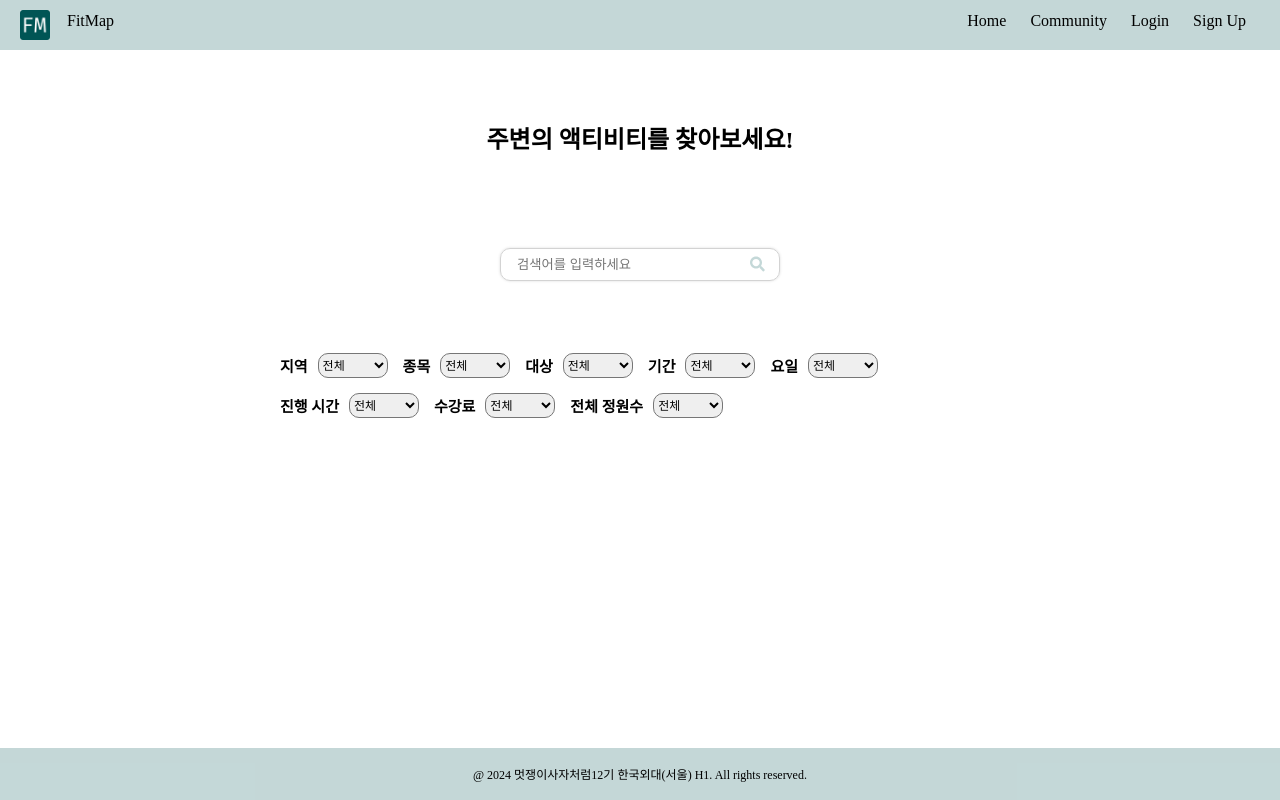
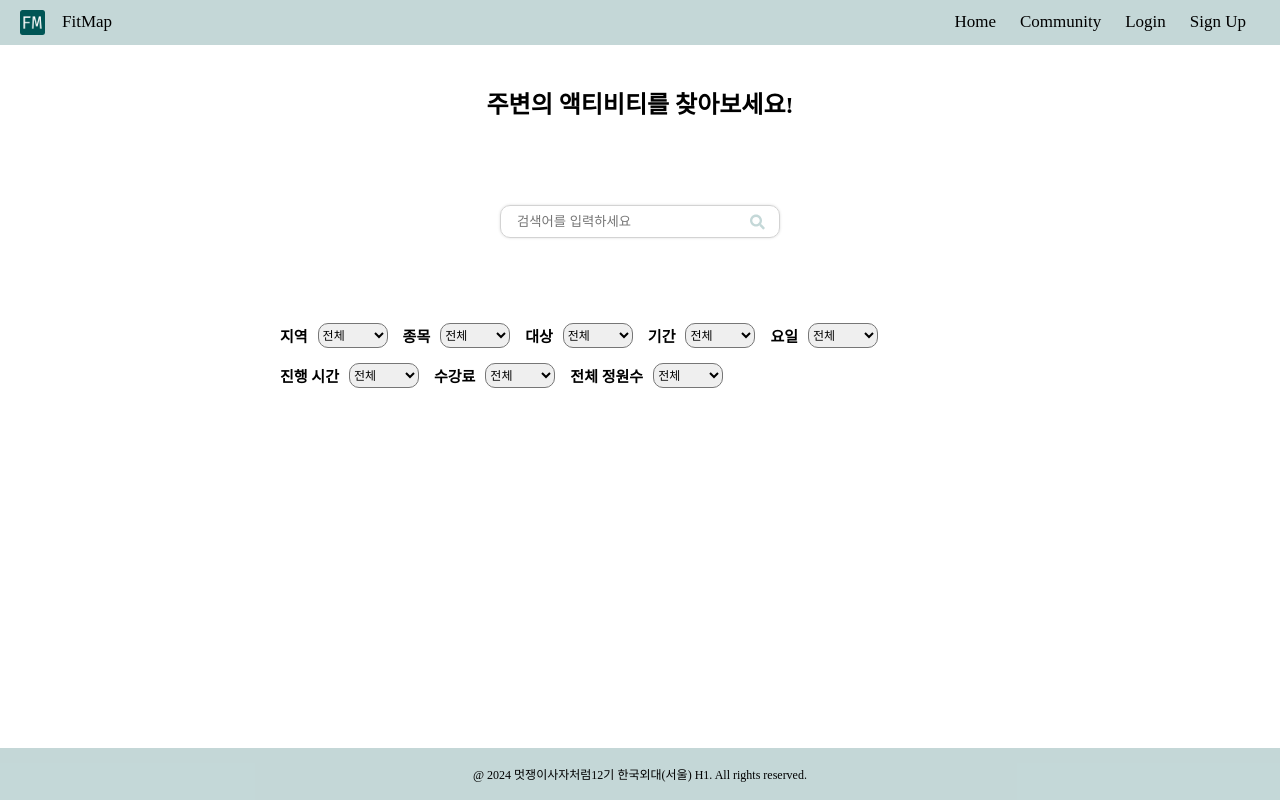
Before and after one commit to CENTRAL-HACKERTON-H1/fitmap_frontend, a React (Vite) app in the folder fitmap/: page / in a window 1280 px wide. Built offline with nearby package versions, Linux system fonts and the light colour scheme.

Commit message:
로그아웃 기능 구현

```diff
--- a/fitmap/src/App.jsx
+++ b/fitmap/src/App.jsx
@@ -7,9 +7,11 @@ import Nav from './MainPage/Nav';
 import Footer from './MainPage/Footer';
 import Community from './Routes/Community';
 import Login from './Routes/Login';
+import { AuthProvider } from '../src/Routes/AuthContext';
 
 function App() {
   return (
+    <AuthProvider>
       <AppContainer>
         <BrowserRouter>
           <GlobalStyle />
@@ -25,6 +27,7 @@ function App() {
           <Footer />
         </BrowserRouter>
       </AppContainer>
+    </AuthProvider>
   );
 }
 
--- a/fitmap/src/MainPage/Filter.styled.jsx
+++ b/fitmap/src/MainPage/Filter.styled.jsx
@@ -6,7 +6,6 @@ export const FilterContainer = styled.div`
   flex-wrap: wrap;
   align-items: baseline;
   width: 90vh;
-  padding: 30px;
   margin: auto;
   gap: 15px;
 `;
--- a/fitmap/src/MainPage/Home.styled.jsx
+++ b/fitmap/src/MainPage/Home.styled.jsx
@@ -6,6 +6,6 @@ export const SloganContainer = styled.div`
   text-align: center;
   font-size: x-large;
   font-weight: 900;
-  padding-top: 70px;
-  padding-bottom: 50px;
+  padding-top: 40px;
+  padding-bottom: 0px;
 `;
--- a/fitmap/src/MainPage/Nav.jsx
+++ b/fitmap/src/MainPage/Nav.jsx
@@ -1,9 +1,11 @@
 /* eslint-disable no-unused-vars */
 import React from 'react';
 import { NavContainer, NavContent, NavLink, StyledLink } from './Nav.styled';
-import { Link } from 'react-router-dom';
+import { useAuth } from '../Routes/AuthContext';
 
 const Nav = () => {
+  const { isLoggedIn, logout } = useAuth();
+
   return (
     <div>
       <NavContainer>
@@ -15,8 +17,16 @@ const Nav = () => {
           <NavLink>
             <StyledLink to="/">Home</StyledLink>
             <StyledLink to="/community">Community</StyledLink>
-            <StyledLink to="/login">Login</StyledLink>
-            <StyledLink to="/signup">Sign Up</StyledLink>
+            {isLoggedIn ? (
+              <StyledLink as="button" onClick={logout}>
+                Logout
+              </StyledLink>
+            ) : (
+              <>
+                <StyledLink to="/login">Login</StyledLink>
+                <StyledLink to="/signup">Sign Up</StyledLink>
+              </>
+            )}
           </NavLink>
         </NavContent>
       </NavContainer>
--- a/fitmap/src/MainPage/Nav.styled.jsx
+++ b/fitmap/src/MainPage/Nav.styled.jsx
@@ -14,14 +14,15 @@ export const NavContent = styled.div`
   gap: 15px;
   margin-right: 10px;
   font-weight: 500;
+  font-size: 17px;
   div {
     padding: 12px;
   }
   img {
     margin-left: 10px;
     margin-right: -20px;
-    width: 30px;
-    height: 30px;
+    width: 25px;
+    height: 25px;
     padding: 10px;
   }
 `;
--- /dev/null
+++ b/fitmap/src/Routes/AuthContext.jsx
@@ -0,0 +1,20 @@
+// 로그인 상태 관리 페이지
+/* eslint-disable no-unused-vars */
+import React, { createContext, useContext, useState } from 'react';
+
+const AuthContext = createContext();
+
+export const AuthProvider = ({ children }) => {
+  const [isLoggedIn, setIsLoggedIn] = useState(false);
+
+  const login = () => setIsLoggedIn(true);
+  const logout = () => setIsLoggedIn(false);
+
+  return (
+    <AuthContext.Provider value={{ isLoggedIn, login, logout }}>
+      {children}
+    </AuthContext.Provider>
+  );
+};
+
+export const useAuth = () => useContext(AuthContext);
--- a/fitmap/src/Routes/Login.jsx
+++ b/fitmap/src/Routes/Login.jsx
@@ -2,6 +2,7 @@
 
 import React, { useState, useEffect } from 'react';
 import axios from 'axios';
+import { FaEye, FaEyeSlash } from 'react-icons/fa';
 
 // Style import
 import {
@@ -22,6 +23,7 @@ import {
 const Login = () => {
   const [id, setId] = useState('');
   const [pw, setPw] = useState('');
+  const [showPw, setShowPw] = useState(false);
 
   const login = async () => {
     try {
@@ -64,13 +66,18 @@ const Login = () => {
             value={id}
             onChange={IdChange}
           />
-
           <InputTitle>비밀번호</InputTitle>
-          <InputContent
-            placeholder="비밀번호를 입력해주세요."
-            value={pw}
-            onChange={PwChange}
-          />
+          <PasswordContainer>
+            <InputContent
+              type={showPw ? 'text' : 'password'}
+              placeholder="비밀번호를 입력해주세요."
+              value={pw}
+              onChange={PwChange}
+            />
+            <ToggleButton onClick={() => setShowPw(!showPw)}>
+              {showPw ? <FaEyeSlash /> : <FaEye />}
+            </ToggleButton>
+          </PasswordContainer>
 
           <div>
             <ButtonContainer>
```
Also changed, not shown: fitmap/src/Routes/Logout.jsx (added). Lines whose indentation alone changed are shown as unchanged.
